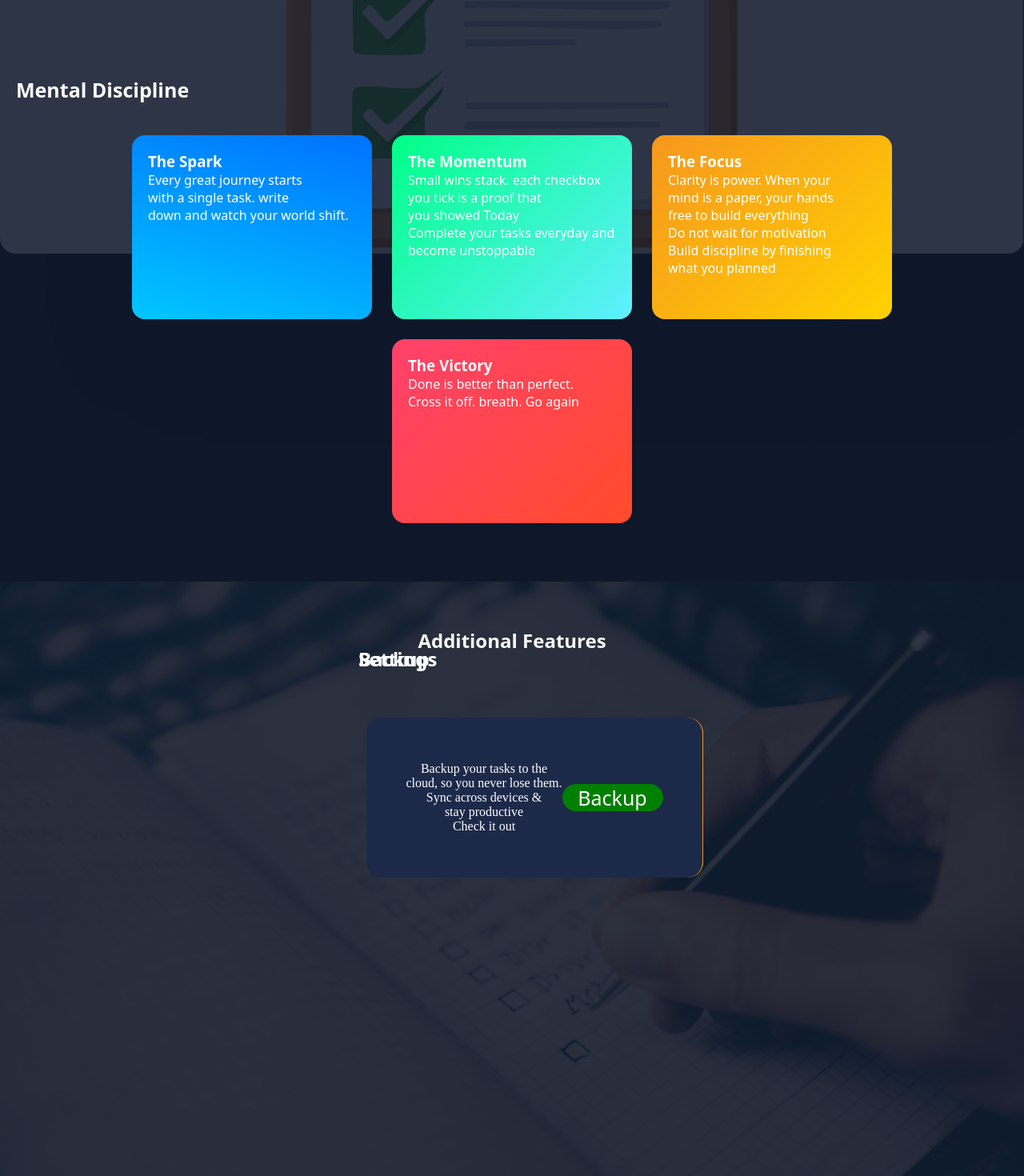
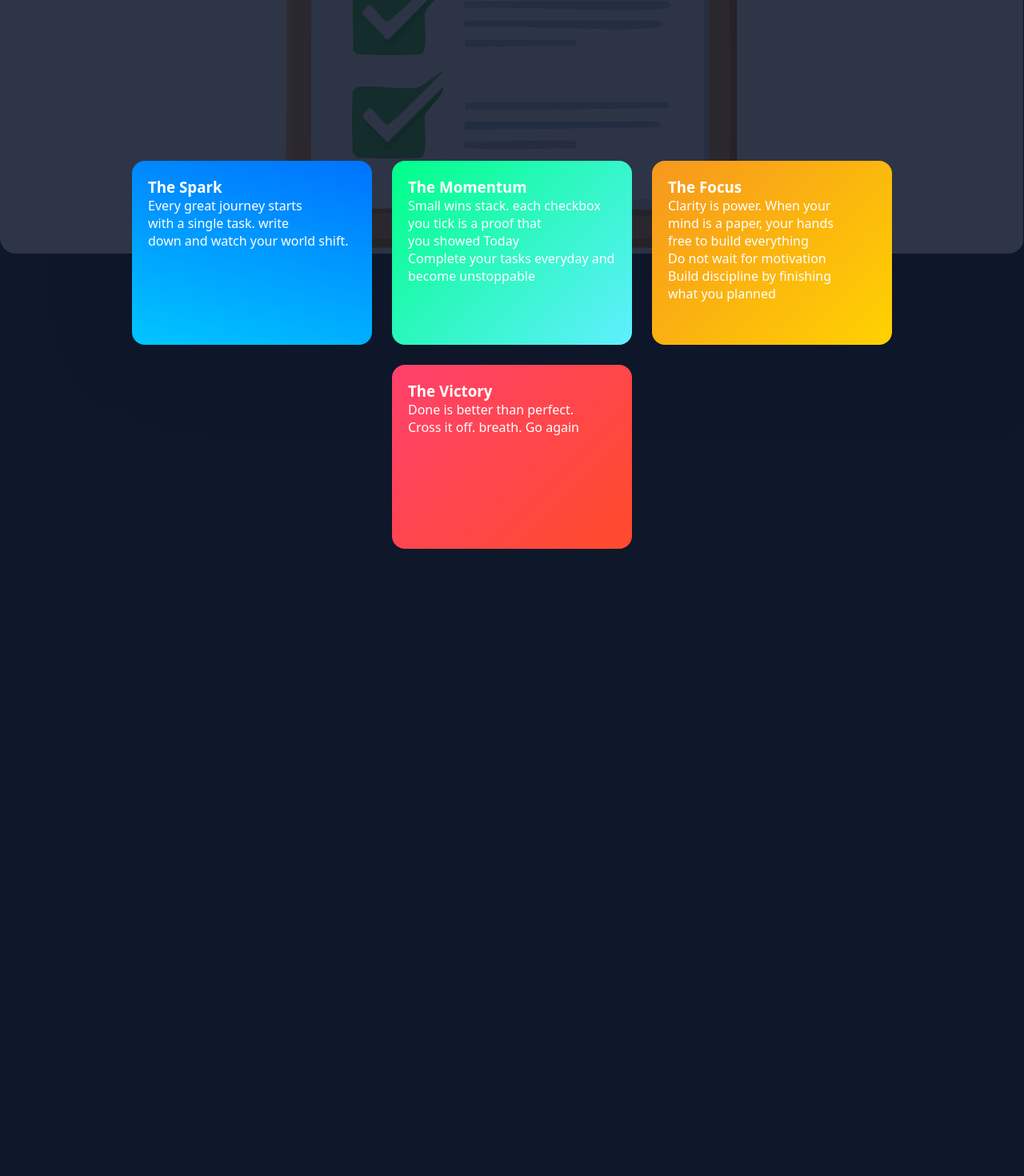
Before and after one commit to caleroedwarn-prog/typescript-react, a React (Create React App) app: page /homepage in a window 1280 px wide. Shown: the part 760-2230 px from the top of the page at 80% size. Built offline with nearby package versions, Linux system fonts and the light colour scheme.

Commit message:
succefully created a subpage for gridDisplay

```diff
--- a/src/pages/homePage.tsx
+++ b/src/pages/homePage.tsx
@@ -3,122 +3,14 @@ import React from "react";
 import "../images/note.png";
 import { Link } from "react-router-dom";
 import ImageWelcome from "../subpages/home";
+import GridDisplay from "../subpages/gridDisplay";
 import writingImg from "../images/writing.jpg";
 
 function Homepage() {
   return (
     <>
-    <ImageWelcome />
-
-      <h3
-        style={{
-          position: "relative",
-          left: "20px",
-          fontFamily:
-            "system-ui, -apple-system, BlinkMacSystemFont, 'Segoe UI', Roboto, Oxygen, Ubuntu, Cantarell, 'Open Sans', 'Helvetica Neue', sans-serif",
-          fontSize: "25px",
-        }}
-      >
-        {" "}
-        Mental Discipline
-      </h3>
-      <section className="contentDiscription">
-        <article className="Card">
-          <h3>The Spark</h3>
-          Every great journey starts <br /> with a single task. write <br />{" "}
-          down and watch your world shift.
-        </article>
-
-        <article className="Card">
-          <h3>The Momentum</h3>
-          <p>
-            Small wins stack. each checkbox <br /> you tick is a proof that{" "}
-            <br /> you showed Today <br />
-            Complete your tasks everyday and <br /> become unstoppable
-          </p>
-        </article>
-
-        <article className="Card">
-          <h3>The Focus</h3>
-          Clarity is power. When your <br /> mind is a paper, your hands
-          <br /> free to build everything
-          <br /> Do not wait for motivation <br /> Build discipline by finishing
-          <br />
-          what you planned
-        </article>
-
-        <article className="Card">
-          <h3>The Victory</h3>
-          Done is better than perfect. <br /> Cross it off. breath. Go again
-        </article>
-      </section>
-
-      <div className="AdditionalImage">
-        <h2>Additional Features</h2>
-        <div className="Section">
-          <img  src={writingImg} alt="messag" />
-          <h2> Settings</h2>
-          <p>
-            ToDo Prior allows you with a customizable environment,
-            you can style your notes, add ring tones (Default), You can as well{" "}
-            change page color, and you can as
-            well set alarms for your tasks
-            <br /> check it out{" "}
-            <span
-              style={{
-                background: "green",
-                borderRadius: "20px",
-                width: "30%",
-                fontSize: "0px",
-              }}
-            >
-              <Link to="/settings" className="nav-link">
-                Settings
-              </Link>
-            </span>
-          </p>
-          <div className="Section">
-            <h2>Backup</h2>
-            <p>
-              Backup your tasks to the <br /> cloud, so you never lose them.{" "}
-              <br /> Sync across devices & <br /> stay productive
-              <br />
-              Check it out
-              <span
-                style={{
-                  background: "green",
-                  borderRadius: "20px",
-                  width: "30%",
-                  fontSize: "10px",
-                }}
-              >
-                <Link to="/backups" className="nav-link">
-                  Backup
-                </Link>
-              </span>
-            </p>
-          </div>
-          <div className="Section">
-            <h2>Recycling Bin</h2>
-            <p>
-              Deleted a task by mistake? <br /> Find it in the Recycline Bin!{" "}
-              <br /> Restore with just one tap. check it out{" "}
-              <span
-                style={{
-                  background: "green",
-                  borderRadius: "20px",
-                  width: "30%",
-                  fontSize: "0px",
-                }}
-              >
-                <Link to="/settings" className="nav-link">
-                  Settings
-                </Link>
-              </span>
-            </p>
-          </div>
-        </div>
-      </div>
+    <ImageWelcome /><br /><br /><br />
+    <GridDisplay />
       <div className="Footer">
         <p>helllo</p>
       </div>
--- /dev/null
+++ b/src/subpages/gridDisplay.tsx
@@ -0,0 +1,38 @@
+
+function GridDisplay() {
+    return(
+        <>
+      <section className="contentDiscription">
+        <article className="Card">
+          <h3>The Spark</h3>
+          Every great journey starts <br /> with a single task. write <br />{" "}
+          down and watch your world shift.
+        </article>
+
+        <article className="Card">
+          <h3>The Momentum</h3>
+          <p>
+            Small wins stack. each checkbox <br /> you tick is a proof that{" "}
+            <br /> you showed Today <br />
+            Complete your tasks everyday and <br /> become unstoppable
+          </p>
+        </article>
+
+        <article className="Card">
+          <h3>The Focus</h3>
+          Clarity is power. When your <br /> mind is a paper, your hands
+          <br /> free to build everything
+          <br /> Do not wait for motivation <br /> Build discipline by finishing
+          <br />
+          what you planned
+        </article>
+
+        <article className="Card">
+          <h3>The Victory</h3>
+          Done is better than perfect. <br /> Cross it off. breath. Go again
+        </article>
+      </section>
+      </>
+    );
+}
+export default GridDisplay;
```
